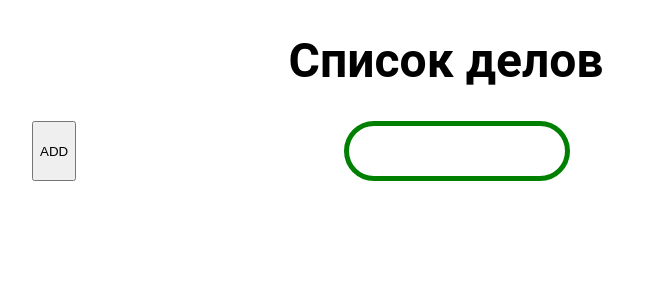
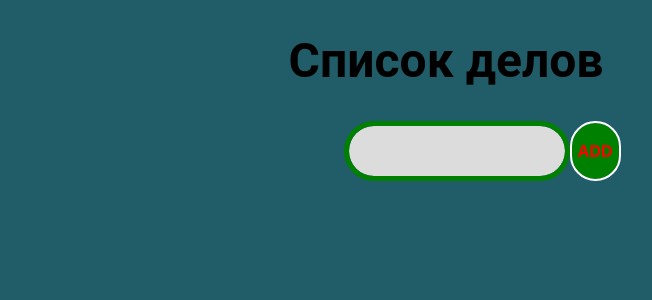
Before and after one commit to Zeraku-silent/to-do, a React (Create React App) app: page / in a window 1280 px wide. Shown: the top 300 px of the page, without its empty margins (194-846 px from the left). Built offline with nearby package versions, Linux system fonts and the light colour scheme.

Commit message:
Add button for pushing task to the List and checkbox

```diff
--- a/public/index.html
+++ b/public/index.html
@@ -26,7 +26,7 @@
     -->
     <title>React App</title>
   </head>
-  <body>
+  <body style="background-color: rgb(32, 93, 104)">
     <noscript>You need to enable JavaScript to run this app.</noscript>
     <div id="root"></div>
     <!--
--- a/src/components/Input/Button.jsx
+++ b/src/components/Input/Button.jsx
@@ -1,5 +1,5 @@
 import { StyledButton } from "./Button.stules";
 
 export const Button = () => {
-  return <StyledButton>ADD</StyledButton>;
+  return <StyledButton></StyledButton>;
 };
--- a/src/components/Input/Button.stules.js
+++ b/src/components/Input/Button.stules.js
@@ -1,9 +1,6 @@
 import styled from "styled-components";
 
 export const StyledButton = styled.button`
-  ${
-    "" /* display: block;
-  width: 7%;
   text-align: center;
   height: 60px;
   font-family: inherit;
@@ -13,10 +10,9 @@ export const StyledButton = styled.button`
   color: red;
   background-color: green;
   background-clip: padding-box;
-  border: 5px solid green;
+  border: 2px solid white;
   border-radius: 100px;
   position: relative;
   left: 42%;
-  transition: border-color 0.15s ease-in-out, box-shadow 0.15s ease-in-out; */
-  }
+  transition: border-color 0.15s ease-in-out, box-shadow 0.15s ease-in-out;
 `;
--- a/src/components/Input/Input.jsx
+++ b/src/components/Input/Input.jsx
@@ -1,20 +1,19 @@
 import { StyledInput } from "./Input.styles";
 import { useState } from "react";
-import { Button } from "./Button";
 import { InputWrapper } from "./InputWrapper";
+import { StyledButton } from "./Button.stules";
 
 export const Input = ({ addTodo }) => {
   const [value, setValue] = useState(" ");
 
-  const ClickSubmit = (e) => {
-    if (value.trim()) {
-      addTodo(StyledInput.value.trim());
+  const handleSubmit = (e) => {
+    if (e.code === "Enter" && value.trim()) {
+      addTodo(value.trim());
       setValue("");
-      console.log("1+");
     }
   };
-  const handleSubmit = (e) => {
-    if (e.code === "Enter" && value.trim()) {
+  const buttonClick = () => {
+    if (value.trim()) {
       addTodo(value.trim());
       setValue("");
     }
@@ -27,7 +26,9 @@ export const Input = ({ addTodo }) => {
         onChange={(e) => setValue(e.target.value)}
         onKeyDown={handleSubmit}
       ></StyledInput>
-      <Button type="button" onClick={ClickSubmit}></Button>
+      <StyledButton type="button" onClick={buttonClick}>
+        ADD
+      </StyledButton>
     </InputWrapper>
   );
 };
--- a/src/components/Input/Input.styles.js
+++ b/src/components/Input/Input.styles.js
@@ -11,7 +11,7 @@ export const StyledInput = styled.input`
   font-weight: 700;
   line-height: 1.5;
   color: #212529;
-  background-color: #fff;
+  background-color: Gainsboro;
   background-clip: padding-box;
   border: 5px solid green;
   border-radius: 100px;
--- a/src/components/List/Title/List/Task.jsx
+++ b/src/components/List/Title/List/Task.jsx
@@ -3,6 +3,7 @@ import { TaskText } from "./Task.styles";
 export const Task = ({ task }) => {
   return (
     <div>
+      <input type="checkbox"></input>
       <TaskText>{task.text}</TaskText>
     </div>
   );
```
